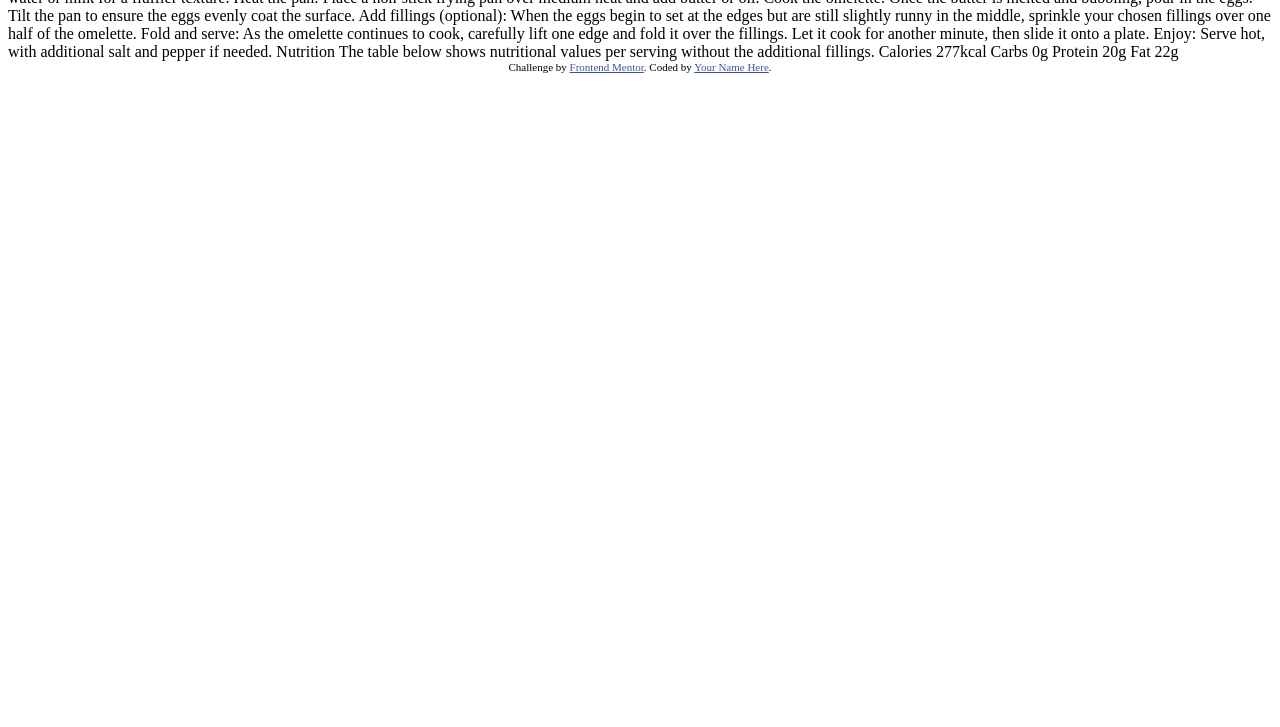
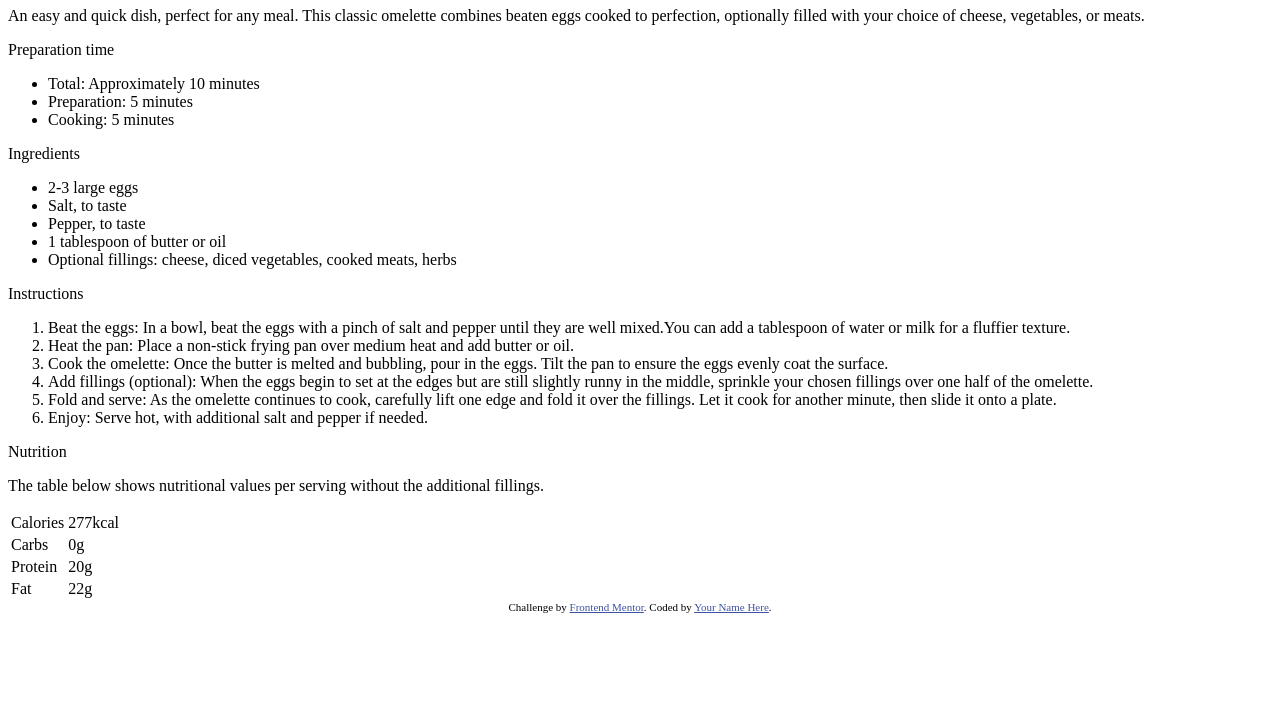
Before and after one commit to mar-alabi/recipe-page, a plain HTML site: page index.html in a window 1280 px wide. Shown: the part 73-800 px from the top of the page. Drawn offline with Linux system fonts and the light colour scheme.

Commit message:
use appropriate HTML elements to structure the page

```diff
--- a/index.html
+++ b/index.html
@@ -16,58 +16,66 @@
 </head>
 <body>
 
-  Simple Omelette Recipe
+  <h1>Simple Omelette Recipe</h1>
 
-  An easy and quick dish, perfect for any meal. This classic omelette combines beaten eggs cooked
-  to perfection, optionally filled with your choice of cheese, vegetables, or meats.
+  <p>An easy and quick dish, perfect for any meal. This classic omelette combines beaten eggs cooked
+  to perfection, optionally filled with your choice of cheese, vegetables, or meats.</p>
 
-  Preparation time
+  <div class="prep-time">
+    Preparation time
 
-  Total: Approximately 10 minutes
-  Preparation: 5 minutes
-  Cooking: 5 minutes
+ <ul>
+  <li>Total: Approximately 10 minutes</li>
+  <li> Preparation: 5 minutes</li>
+  <li>Cooking: 5 minutes</li>
+ </ul>
 
-  Ingredients
+  </div>
+ <div class="ingredients">
+   Ingredients
+   <ul>
+    <li>2-3 large eggs</li>
+    <li>Salt, to taste</li>
+    <li>Pepper, to taste</li>
+    <li>1 tablespoon of butter or oil</li>
+    <li> Optional fillings: cheese, diced vegetables, cooked meats, herbs</li>
+   </ul>
+ </div>
 
-  2-3 large eggs
-  Salt, to taste
-  Pepper, to taste
-  1 tablespoon of butter or oil
-  Optional fillings: cheese, diced vegetables, cooked meats, herbs
+  <div class="instructions">
+    Instructions
+    <ol>
+      <li>Beat the eggs: In a bowl, beat the eggs with a pinch of salt and pepper until they are well mixed.You can add a tablespoon of water or milk for a fluffier texture.</li>
+      <li>Heat the pan: Place a non-stick frying pan over medium heat and add butter or oil.</li>
+      <li>Cook the omelette: Once the butter is melted and bubbling, pour in the eggs. Tilt the pan to ensure the eggs evenly coat the surface.</li>
+      <li> Add fillings (optional): When the eggs begin to set at the edges but are still slightly runny in the middle, sprinkle your chosen fillings over one half of the omelette.</li>
+      <li>Fold and serve: As the omelette continues to cook, carefully lift one edge and fold it over the fillings. Let it cook for another minute, then slide it onto a plate.</li>
+      <li>Enjoy: Serve hot, with additional salt and pepper if needed.</li>
+    </ol>
+  </div>
 
-  Instructions
-
-  Beat the eggs: In a bowl, beat the eggs with a pinch of salt and pepper until they are well mixed.
-  You can add a tablespoon of water or milk for a fluffier texture.
-
-  Heat the pan: Place a non-stick frying pan over medium heat and add butter or oil.
-
-  Cook the omelette: Once the butter is melted and bubbling, pour in the eggs. Tilt the pan to ensure
-  the eggs evenly coat the surface.
-
-  Add fillings (optional): When the eggs begin to set at the edges but are still slightly runny in the
-  middle, sprinkle your chosen fillings over one half of the omelette.
-
-  Fold and serve: As the omelette continues to cook, carefully lift one edge and fold it over the
-  fillings. Let it cook for another minute, then slide it onto a plate.
-
-  Enjoy: Serve hot, with additional salt and pepper if needed.
-
-  Nutrition
-
-  The table below shows nutritional values per serving without the additional fillings.
-
-  Calories
-  277kcal
-
-  Carbs
-  0g
-
-  Protein
-  20g
-
-  Fat
-  22g
+ <div class="nutrition">
+   Nutrition
+   <p>The table below shows nutritional values per serving without the additional fillings.</p>
+   <table>
+     <tr>
+      <td>Calories</td>
+      <td>277kcal</td>
+     </tr>
+     <tr>
+      <td>Carbs</td>
+      <td>0g</td>
+     </tr>
+     <tr>
+      <td>Protein</td>
+      <td>20g</td>
+     </tr>
+     <tr>
+      <td>Fat</td>
+      <td>22g</td>
+     </tr>
+   </table>
+ </div>
 
   <div class="attribution">
     Challenge by <a href="https://www.frontendmentor.io?ref=challenge" target="_blank">Frontend Mentor</a>.
```
